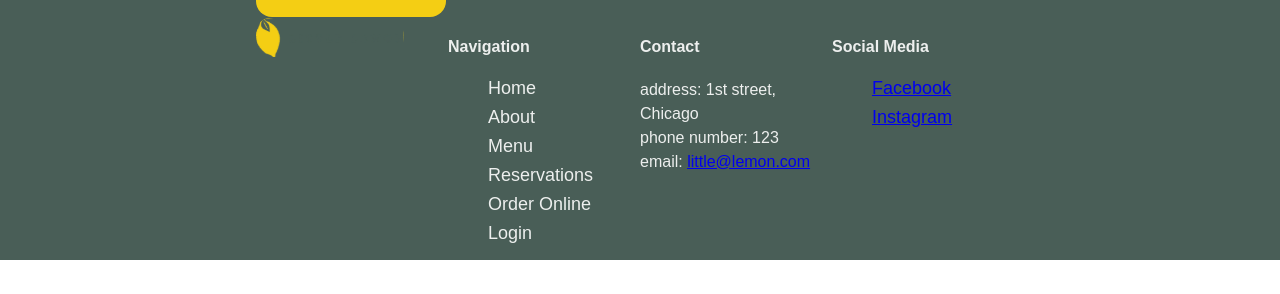
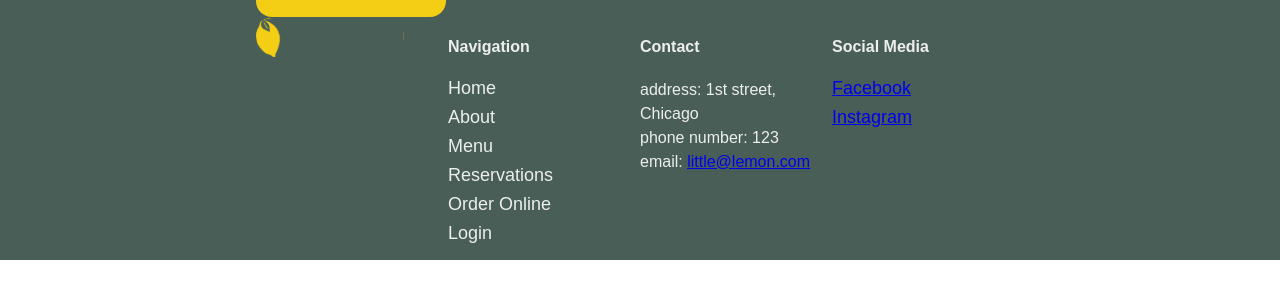
Before and after one commit to mw-5/little-lemon, a React (Create React App) app: page / in a window 1280 px wide. Shown: the part 314-608 px from the top of the page. Built offline with nearby package versions, Linux system fonts and the light colour scheme.

Commit message:
feat: Remove padding from navigation list

```diff
--- a/src/components/Nav/Nav.css
+++ b/src/components/Nav/Nav.css
@@ -1,3 +1,8 @@
+nav ul {
+  list-style: none;
+  padding-left: 0;
+}
+
 .nav-header {
     display: flex;
     flex-wrap: wrap;
--- a/src/index.css
+++ b/src/index.css
@@ -124,9 +124,7 @@ span,
   font-weight: 500;
 }
 
-nav > ul > li {
-  list-style: none;
-}
+
 
 img {
   border-radius: var(--rounded-corners);
```
